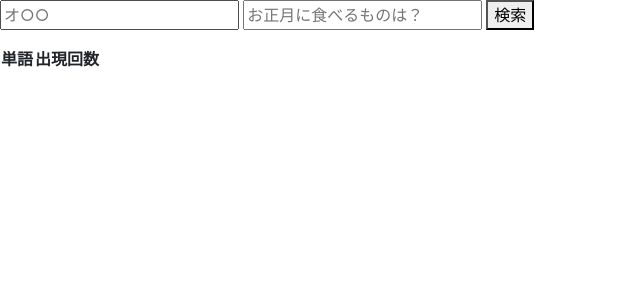
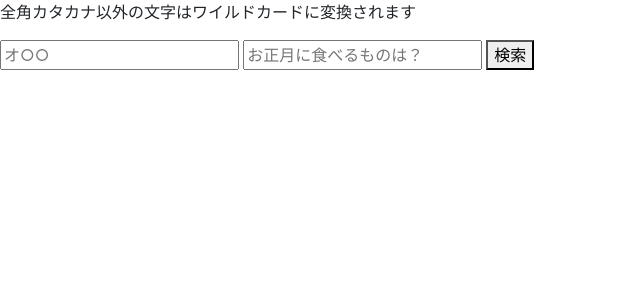
Before and after one commit to OH2015/votify, a Django app: page /crossword/ in a window 1280 px wide. Shown: the top 300 px of the page, without its empty margins (0-640 px from the left). Run offline with Django 3.2, Linux system fonts and the light colour scheme; lists and menus that the app fills with data are empty.

Commit message:
crossword visual optimize

```diff
--- a/crossword/search.py
+++ b/crossword/search.py
@@ -22,7 +22,7 @@ def search_answers(regex,keyword,is_wait=False):
 
   ## Requests
   try:
-    response = requests.get(url,timeout=(3.0, 7.5),params={'q':keyword})
+    response = requests.get(url,timeout=(3.0, 7.5),params={'p':keyword})
   except:
     print("検索に失敗しました")
     return df
--- a/crossword/templates/crossword/index.html
+++ b/crossword/templates/crossword/index.html
@@ -13,18 +13,24 @@
     <script src="https://code.jquery.com/jquery-3.6.0.min.js" integrity="sha256-/xUj+3OJU5yExlq6GSYGSHk7tPXikynS7ogEvDej/m4=" crossorigin="anonymous"></script>
 </head>
 <body>
+    <p>全角カタカナ以外の文字はワイルドカードに変換されます</p>
     <input id="input_regex" placeholder="オ○○">
     <input id="input_text" placeholder="お正月に食べるものは？">
     <button id="btn_search">検索</button>
     <p id="msg"></p>
     <table id="tb_result">
-        <tr><th>単語</th><th>出現回数</th></tr>
     </table>
     {% csrf_token %}
 
 <style>
-    table{
+    #tb_result th{
+        font-weight: normal;
+        text-align: center;
+    }
+    #tb_result td{
+        font-weight: bold;
         text-align: right;
+        min-width: 100px;
     }
 </style>
 <script>
@@ -58,25 +64,28 @@ $("#btn_search").click(function(){
         data: {"text":text,"regex":regex},
     })
     .done(function(data){ // 通信が成功したときの処理
+        regex = data.regex
         json = JSON.parse(data.data)
         word_list = json.word_kanji;
         word_list_ka = json.word;
         count_list = json.count
 
+        length = Object.keys(count_list).length
+
         $("tr").remove();
         $("#tb_result").append("<tr><th>単語</th><th>出現回数</th></tr>");
-        for(i = 0; i < Object.keys(count_list).length; i++){
+        for(i = 0; i < length; i++){
             console.log("word:" + word_list[i] + "(" + word_list_ka[i] + ")  count: " + count_list[i]);
             $("#tb_result").append("<tr><td>" + word_list[i] + "(" + word_list_ka[i] + ")</td><td>" + count_list[i] + "</td></tr>\n");
         }
+        time = (performance.now() - startTime) / 1000;
+        $("#msg").text("検索結果: " + String(length) + "件\n検索時間: " + String(time).substr(0,4) + "秒\n検索表現: " + regex)
     })
     .fail(function(data){ // 通信が失敗したときの処理
-
+        $("#msg").text("通信に失敗しました");
     })
     .always(function(data){ //通信の成否にかかわらず実行する処理
         waiting = false;
-        time = (performance.now() - startTime) / 1000;
-        $("#msg").text("検索完了 \n検索時間: " + String(time).substr(0,4) + "秒");
     });
 })
 
--- a/crossword/views.py
+++ b/crossword/views.py
@@ -17,6 +17,7 @@ def search(request):
     is_wait = False
     print(f'regex: {regex}, \ntext: {text}で検索')
     df = s.search_answers(regex, text,is_wait)
+
     if len(df) > 0:
         print(f'結果: {len(df)}個見つかりました\n{df.head(50)}')
     else:
@@ -24,6 +25,7 @@ def search(request):
 
     data = {
         "data":df.to_json(),
+        "regex":regex,
     }
 
     return JsonResponse(data)
```
